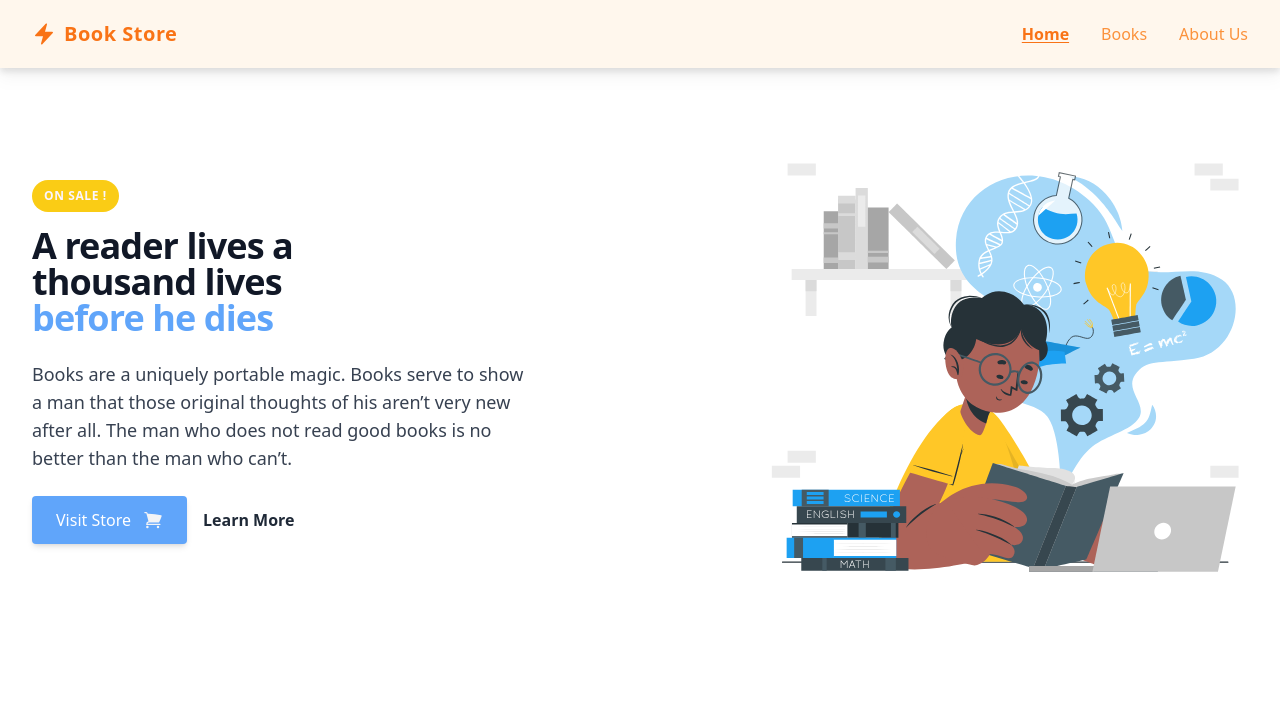
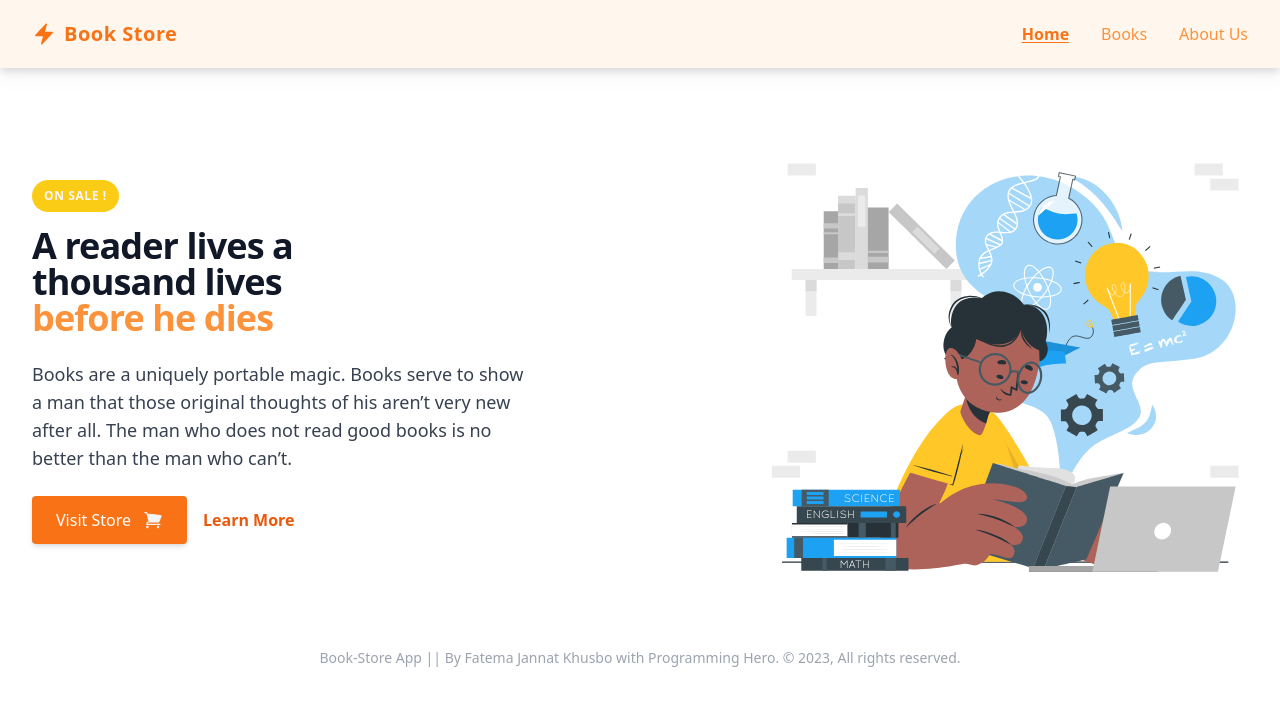
Before and after one commit to FKhushbu927/Book-store-app, a React (Vite) app: page / in a window 1280 px wide. Shown: the top 706 px of the page. Built offline with nearby package versions, Linux system fonts and the light colour scheme.

Commit message:
footer added

```diff
--- a/src/App.jsx
+++ b/src/App.jsx
@@ -5,6 +5,7 @@ import './App.css'
 import { Outlet } from 'react-router-dom'
 
 import Header from './components/Header'
+import Footer from './components/Footer'
 
 function App() {
 
@@ -18,6 +19,7 @@ function App() {
        <Header></Header>
        <Outlet></Outlet>
        {/* footer */}
+       <Footer></Footer>
 
 
     </>
--- a/src/components/BookDetails.jsx
+++ b/src/components/BookDetails.jsx
@@ -3,13 +3,16 @@ import { useLoaderData, useNavigation } from 'react-router-dom';
 import LoadingPage from './LoadingPage';
 
 const BookDetails = () => {
+
+    const bookData = useLoaderData();
+    const [fold, setFold] = useState(true)
+
     const navigation = useNavigation()
+    console.log(navigation.state);
+
     if(navigation.state === 'loading'){
           return <LoadingPage/>
     }
-    const bookData = useLoaderData();
-    const [fold, setFold] = useState(true)
-
     const { image, title, desc, authors, publisher, year, rating, url, price } =
         bookData;
     return (
--- a/src/components/Footer.jsx
+++ b/src/components/Footer.jsx
@@ -2,8 +2,11 @@ import React from 'react';
 
 const Footer = () => {
     return (
+
         <div>
-            <h1>Footer</h1>
+             <div className='py-6 text-sm text-center text-gray-400'>
+             Book-Store App || By Fatema Jannat Khusbo with Programming Hero. © 2023, All rights reserved.
+              </div>
         </div>
     );
 };
--- a/src/components/Home.jsx
+++ b/src/components/Home.jsx
@@ -16,7 +16,7 @@ const Home = () => {
                     </div>
                     <h2 className='max-w-lg mb-6 font-sans text-3xl font-bold tracking-tight text-gray-900 sm:text-4xl sm:leading-none'>
                         A reader lives a <br className='hidden md:block' /> thousand lives{' '}
-                        <span className='inline-block text-blue-400'>before he dies</span>
+                        <span className='inline-block text-orange-400'>before he dies</span>
                     </h2>
                     <p className='text-base text-gray-700 md:text-lg'>
                         Books are a uniquely portable magic. Books serve to show a man that
@@ -33,7 +33,7 @@ const Home = () => {
                     </Link>
                     <Link
                         to='/about'
-                        className='inline-flex items-center font-semibold text-gray-800 transition-colors duration-200 hover:text-blue-700'
+                        className='inline-flex items-center font-semibold text-orange-600 transition-colors duration-200 hover:text-orange-700'
                     >
                         Learn More
                     </Link>
--- a/src/components/LoadingPage.jsx
+++ b/src/components/LoadingPage.jsx
@@ -4,9 +4,14 @@ const LoadingPage = () => {
     return (
 
         <div className='flex justify-center items-center h-[calc(100vh-68px)]'>
-            <p className='text-7xl font-thin'>L</p>
-            <div className='w-10 h-10 border-8 border-dashed rounded-full animate-spin mt-5 border-blue-400'></div>
-            <p className='text-7xl font-thin'>ading....</p>
+            <p className='text-7xl text-blue-500 font-thin'>L</p>
+            <div className='w-10 h-10 border-4 border-dashed rounded-full animate-spin mt-5 border-blue-800'>
+
+             </div>
+
+            <p className='text-7xl font-thin text-blue-500 '>adding...</p>
+
+
         </div>
 
     );
--- a/src/index.css
+++ b/src/index.css
@@ -9,7 +9,7 @@
 
 @layer components{
   .btn{
-    @apply inline-flex items-center h-12 px-6 mb-3 font-medium text-white transition duration-200 rounded shadow-md  md:mb-0 bg-blue-400 hover:bg-blue-700
+    @apply inline-flex items-center h-12 px-6 mb-3 font-medium text-white transition duration-200 rounded shadow-md  md:mb-0 bg-orange-500 hover:bg-orange-700
   }
 
 }
```
